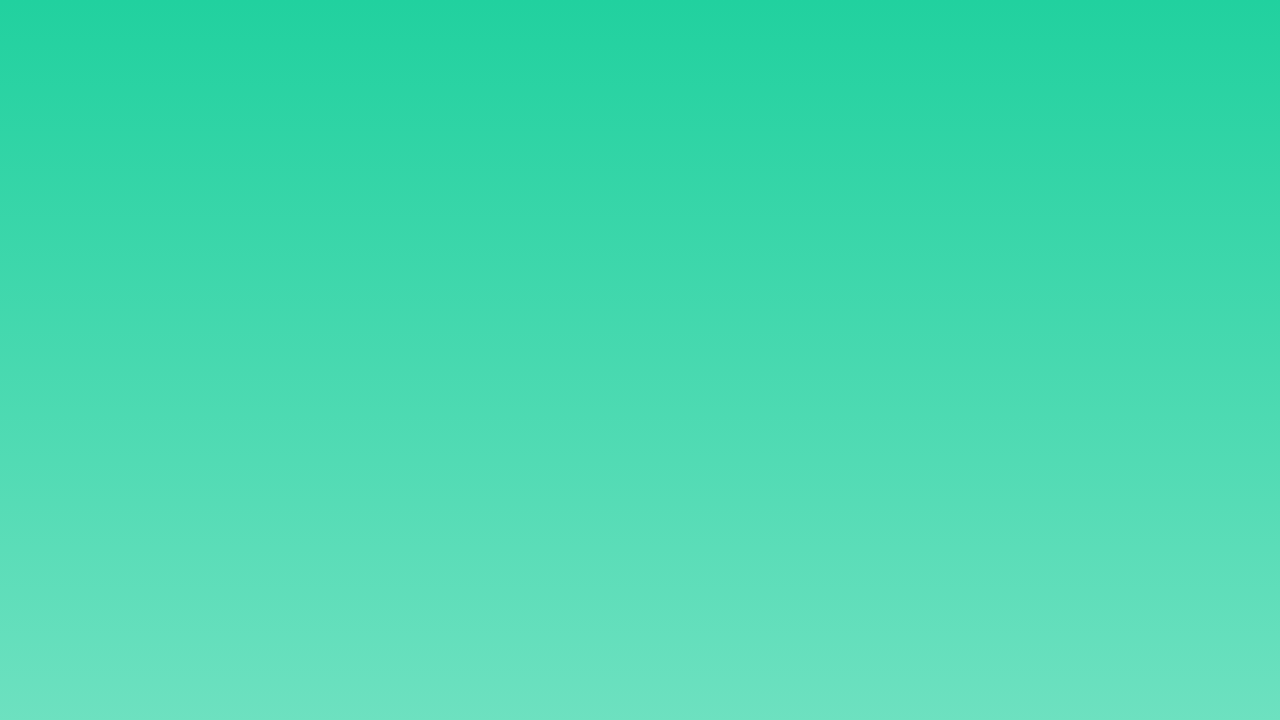
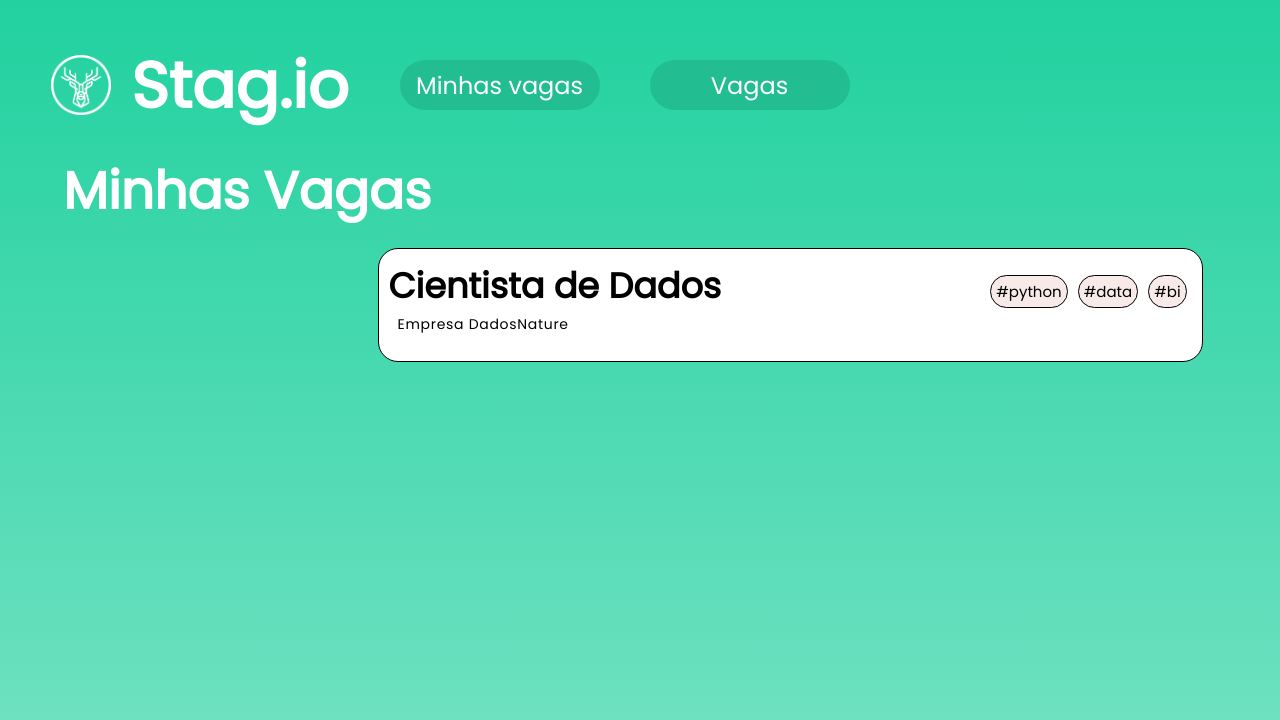
Before and after one commit to UnBArqDsw2021-2/2021.2_G3_stag.io_Frontend, a React (Create React App) app in the folder stag.io/: page /MinhasVagas in a window 1280 px wide. Before the commit this address had no page. Shown: the top 720 px of the page. Built offline with nearby package versions, Linux system fonts and the light colour scheme.

Commit message:
Template da página Minhas Vagas

```diff
--- a/stag.io/src/App.js
+++ b/stag.io/src/App.js
@@ -3,6 +3,7 @@ import { Routes, Route } from "react-router-dom";
 
 import DescricaoVaga from "./pages/DescricaoVaga/DescricaoVaga";
 import SituacaoVaga from "./pages/SituacaoVaga/SituacaoVaga";
+import MinhasVagas from "./pages/MinhasVagas/MinhasVagas";
 import Inicio from "./pages/Inicio/Inicio";
 
 function App() {
@@ -12,6 +13,7 @@ function App() {
         <Route path="/" element={<Inicio />}></Route>
         <Route path="/DescricaoVaga" element={<DescricaoVaga />}></Route>
         <Route path="/SituacaoVaga" element={<SituacaoVaga />}></Route>
+        <Route path="/MinhasVagas" element={<MinhasVagas />}></Route>
       </Routes>
     </div>
   );
--- a/stag.io/src/pages/DescricaoVaga/DescricaoVaga.jsx
+++ b/stag.io/src/pages/DescricaoVaga/DescricaoVaga.jsx
@@ -1,10 +1,11 @@
 import React from "react";
 import './DescricaoVaga.css';
+import Navbar from "../navBar/NavBar"
 
 function DescricaoVaga() {
     return (
         <div className="detalhes-candidato">
-
+            <Navbar></Navbar>
             {/* Container que aloca a página */}
             <h1 className="subTitle">
                 Engenheiro de Dados
--- /dev/null
+++ b/stag.io/src/pages/MinhasVagas/MinhasVagas.css
@@ -0,0 +1,43 @@
+.subTitle {
+    text-align: left;
+    padding-right: 0.5rem;
+    padding-left: 0.5rem;
+    padding-bottom: 0em;
+
+    position: absolute;
+    width: 30%;
+    height: 7.3%;
+    left: 4.3%;
+    top: 19.3%;
+
+    font-family: 'Poppins';
+    font-style: normal;
+    font-weight: 700;
+    font-size: 52px;
+    line-height: 7.2%;
+    /* identical to box height */
+
+    color: #FFFFFF;
+}
+
+.content-column1 {
+    position: absolute;
+    margin: auto;
+    left: 27%;
+    top: 27%;
+}
+
+.content-column2 {
+    display: inline-block;
+    height: 30em;
+    /* background-color: red; */
+    width: 50%;
+    float: left;
+}
+
+.content-row1 {
+    display: flex;
+    justify-content: space-between;
+    padding: .5em;
+    flex-wrap: wrap;
+}
--- /dev/null
+++ b/stag.io/src/pages/MinhasVagas/MinhasVagas.jsx
@@ -0,0 +1,26 @@
+import React from "react";
+import './MinhasVagas.css';
+import Navbar from "../navBar/NavBar"
+import Card from "../Vagas/Card"
+
+function MinhasVagas() {
+
+    var myArray = ['#python', '#data', '#bi']
+
+    return (
+        <div className="detalhes-candidato">
+            <Navbar></Navbar>
+            {/* Container que aloca a página */}
+            <h1 className="subTitle">
+                Minhas Vagas
+            </h1>
+
+            <div className="content-column1">
+                <Card tag={myArray} title="Cientista de Dados" company="Empresa DadosNature"></Card>
+            </div>
+
+        </div>
+    );
+}
+
+export default MinhasVagas;
```
